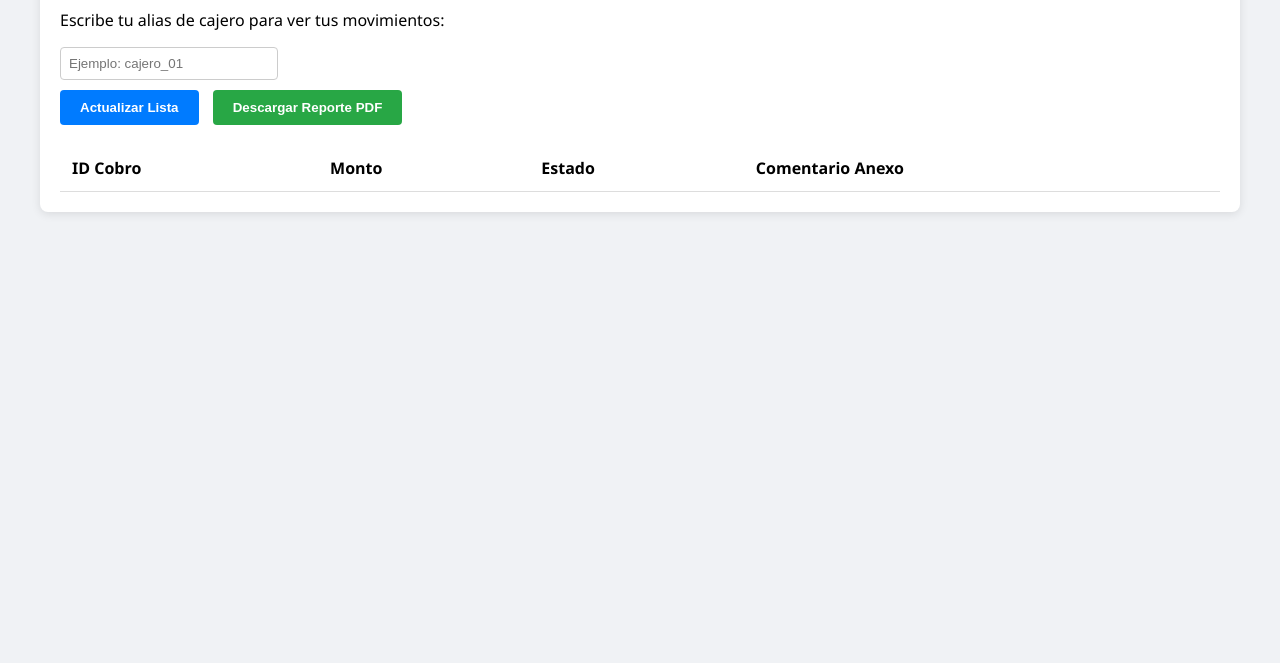
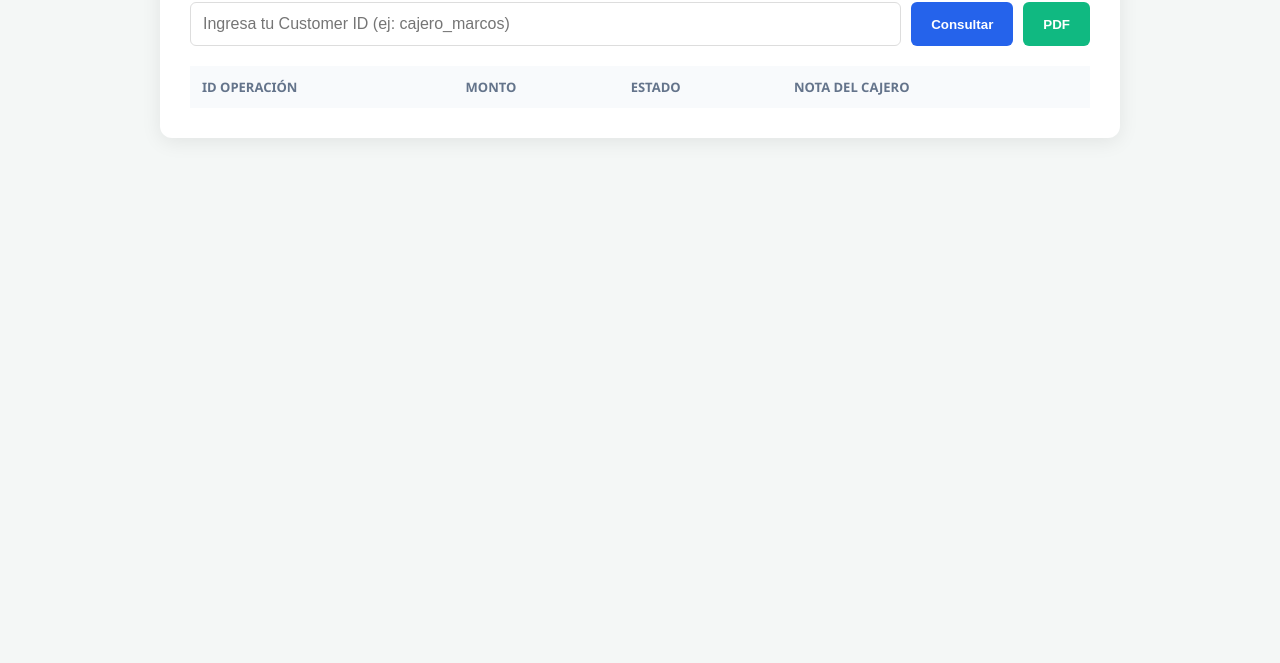
Before and after one commit to mlo-lang/panel-cucuru, a website: page index.html in a window 1280 px wide. Shown: the part 137-800 px from the top of the page. Drawn offline with nearby package versions, Linux system fonts and the light colour scheme.

Commit message:
Update index.html

```diff
--- a/index.html
+++ b/index.html
@@ -2,91 +2,93 @@
 <html lang="es">
 <head>
     <meta charset="UTF-8">
-    <title>Panel Cajero Cucuru</title>
+    <meta name="viewport" content="width=device-width, initial-scale=1.0">
+    <title>Panel de Cobros | Cajeros</title>
     <script src="https://cdnjs.cloudflare.com/ajax/libs/jspdf/2.5.1/jspdf.umd.min.js"></script>
     <script src="https://cdnjs.cloudflare.com/ajax/libs/jspdf-autotable/3.5.23/jspdf.plugin.autotable.min.js"></script>
     <style>
-        body { font-family: 'Segoe UI', sans-serif; margin: 40px; background: #f0f2f5; }
-        .card { background: white; padding: 20px; border-radius: 8px; box-shadow: 0 2px 10px rgba(0,0,0,0.1); }
+        body { font-family: 'Segoe UI', Tahoma, Geneva, Verdana, sans-serif; background: #f4f7f6; padding: 20px; }
+        .container { max-width: 900px; margin: auto; background: white; padding: 30px; border-radius: 12px; box-shadow: 0 4px 20px rgba(0,0,0,0.08); }
+        h1 { color: #1a1a1a; font-size: 24px; border-bottom: 2px solid #eee; padding-bottom: 10px; }
+        .search-box { margin: 20px 0; display: flex; gap: 10px; }
+        input { flex: 1; padding: 12px; border: 1px solid #ddd; border-radius: 6px; font-size: 16px; }
+        button { padding: 12px 20px; border: none; border-radius: 6px; cursor: pointer; font-weight: bold; transition: 0.3s; }
+        .btn-search { background: #2563eb; color: white; }
+        .btn-pdf { background: #10b981; color: white; }
         table { width: 100%; border-collapse: collapse; margin-top: 20px; }
-        th, td { padding: 12px; border-bottom: 1px solid #ddd; text-align: left; }
-        input[type="text"] { padding: 8px; border: 1px solid #ccc; border-radius: 4px; width: 100%; }
-        .btn { padding: 10px 20px; border: none; border-radius: 4px; cursor: pointer; color: white; font-weight: bold; }
-        .btn-blue { background: #007bff; }
-        .btn-green { background: #28a745; margin-left: 10px; }
-        h1 { color: #333; }
+        th { background: #f8fafc; padding: 12px; text-align: left; color: #64748b; font-size: 13px; text-transform: uppercase; }
+        td { padding: 15px; border-bottom: 1px solid #f1f5f9; vertical-align: middle; }
+        .status { padding: 4px 8px; border-radius: 4px; font-size: 12px; font-weight: bold; }
+        .status-paid { background: #dcfce7; color: #166534; }
+        .status-pending { background: #fef9c3; color: #854d0e; }
+        .note-input { width: 100%; padding: 8px; border: 1px solid #e2e8f0; border-radius: 4px; }
     </style>
 </head>
 <body>
-    <div class="card">
-        <h1>Panel de Cajero - Cobros del Día</h1>
-        <p>Escribe tu alias de cajero para ver tus movimientos:</p>
-        <input type="text" id="cajeroInput" placeholder="Ejemplo: cajero_01" style="width: 200px; margin-bottom: 10px;">
-        <br>
-        <button class="btn btn-blue" onclick="cargar()">Actualizar Lista</button>
-        <button class="btn btn-green" onclick="generarPDF()">Descargar Reporte PDF</button>
+    <div class="container">
+        <h1>Panel de Control de Cobros</h1>
 
-        <table id="tabla">
+        <div class="search-box">
+            <input type="text" id="cajeroId" placeholder="Ingresa tu Customer ID (ej: cajero_marcos)">
+            <button class="btn-search" onclick="fetchCobros()">Consultar</button>
+            <button class="btn-pdf" onclick="generatePDF()">PDF</button>
+        </div>
+
+        <table id="mainTable">
             <thead>
                 <tr>
-                    <th>ID Cobro</th>
+                    <th>ID Operación</th>
                     <th>Monto</th>
                     <th>Estado</th>
-                    <th>Comentario Anexo</th>
+                    <th>Nota del Cajero</th>
                 </tr>
             </thead>
-            <tbody></tbody>
+            <tbody id="tablaBody"></tbody>
         </table>
     </div>
 
     <script>
-        let datosActuales = [];
+        let currentData = [];
 
-        async function cargar() {
-            const id = document.getElementById('cajeroInput').value;
-            if(!id) return alert("Escribe un alias de cajero");
+        async function fetchCobros() {
+            const id = document.getElementById('cajeroId').value;
+            if(!id) return alert("Por favor ingresa un ID");
 
             const res = await fetch(`/api/cobros/${id}`);
-            datosActuales = await res.json();
+            currentData = await res.json();
 
-            const tbody = document.querySelector('#tabla tbody');
-            tbody.innerHTML = "";
+            const body = document.getElementById('tablaBody');
+            body.innerHTML = '';
 
-            datosActuales.forEach((c) => {
-                tbody.innerHTML += `
-                    <tr>
-                        <td>${c.collection_id}</td>
-                        <td>$${c.amount}</td>
-                        <td>${c.status}</td>
-                        <td>
-                            <input type="text" value="${c.comentario_local || ''}"
-                                onchange="guardarComentario('${c.collection_id}', this.value)"
-                                placeholder="Agregar nota...">
-                        </td>
-                    </tr>`;
+            currentData.forEach(c => {
+                const row = `<tr>
+                    <td>${c.collection_id}</td>
+                    <td><b>$${c.amount}</b></td>
+                    <td><span class="status ${c.status === 'approved' ? 'status-paid' : 'status-pending'}">${c.status}</span></td>
+                    <td>
+                        <input type="text" class="note-input" value="${c.comentario_local || ''}"
+                        onchange="updateNote('${c.collection_id}', this.value)" placeholder="Agregar nota...">
+                    </td>
+                </tr>`;
+                body.innerHTML += row;
             });
         }
 
-        async function guardarComentario(id, texto) {
+        async function updateNote(id, note) {
             await fetch('/api/comentar', {
                 method: 'POST',
                 headers: {'Content-Type': 'application/json'},
-                body: JSON.stringify({ collection_id: id, comentario: texto })
+                body: JSON.stringify({ collection_id: id, comentario: note })
             });
         }
 
-        function generarPDF() {
+        function generatePDF() {
             const { jsPDF } = window.jspdf;
             const doc = new jsPDF();
-            doc.text("Reporte Diario de Cobros", 14, 15);
-
-            const filas = datosActuales.map(c => [c.collection_id, c.amount, c.status, c.comentario_local || ""]);
-            doc.autoTable({
-                head: [['ID', 'Monto', 'Estado', 'Comentario']],
-                body: filas,
-                startY: 20
-            });
-            doc.save("reporte-cajero.pdf");
+            doc.text("Reporte Diario de Caja", 14, 15);
+            const rows = currentData.map(c => [c.collection_id, `$${c.amount}`, c.status, c.comentario_local || ""]);
+            doc.autoTable({ head: [['ID', 'Monto', 'Estado', 'Nota']], body: rows, startY: 25 });
+            doc.save(`Reporte_${new Date().toLocaleDateString()}.pdf`);
         }
     </script>
 </body>
```
